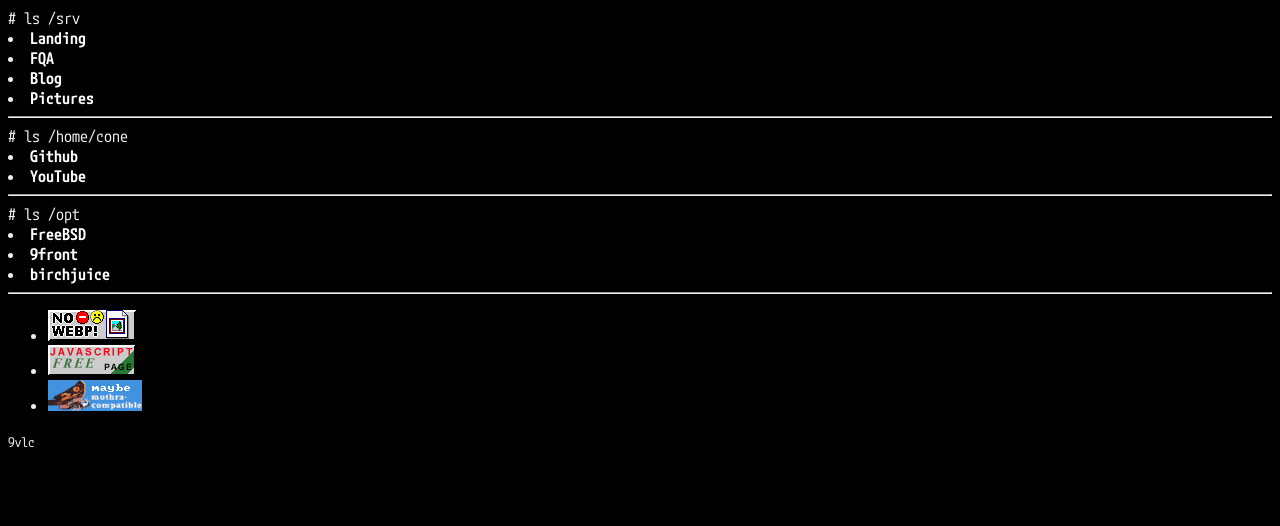
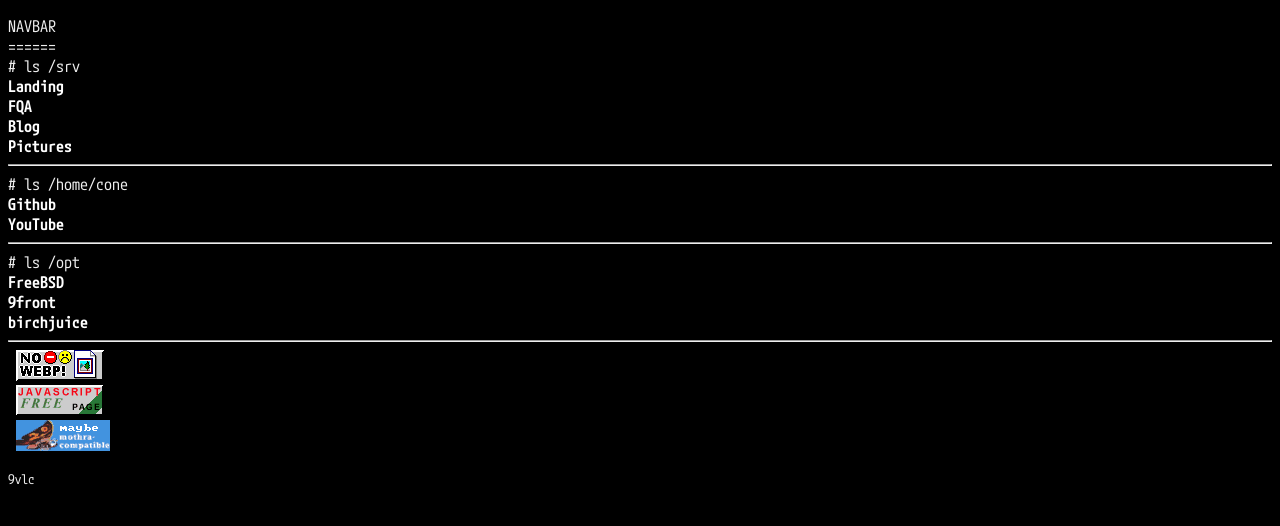
Before and after one commit to 9vlc/website, a plain HTML site: page frames/bar.html in a window 1280 px wide. Drawn offline with Linux system fonts and the light colour scheme.

Commit message:
more compliant html??

```diff
--- a/frames/bar.html
+++ b/frames/bar.html
@@ -1,42 +1,39 @@
-<!DOCTYPE HTML PUBLIC "-//W3C//DTD HTML 4.01//EN" "http://www.w3.org/TR/html4/strict.dtd">
+<!DOCTYPE HTML PUBLIC "-//W3C//DTD HTML 4.01 Transitional//EN" "http://www.w3.org/TR/html4/loose.dtd">
 <html>
 
 <head>
-	<title>Navigation Bar</title>
-	<style>
+	<title>Navbar</title>
+	<style type="text/css">
 		@font-face { font-family: 'code50-regular'; src: url('../dat/fon/mplus-codel50-regular.woff') format('woff'); }
 		@font-face { font-family: 'code50-semibold'; src: url('../dat/fon/mplus-codel50-semibold.woff') format('woff'); }
-		body { font-family: 'code50-regular', monospace, serif; }
+		body { color: #eee; background-color: #000; font-family: 'code50-regular', monospace, serif; }
+		pre { color: #eee; font-family: 'code50-regular', monospace, serif; }
 		a { text-decoration: none; font-family: 'code50-semibold', monospace, serif; }
+		a:link { color: #fff; }
+		a:hover { color: #aaa; }
 	</style>
 </head>
 
 <body bgcolor="#000" text="#eee" link="#fff" vlink="#fff">
-		# ls /srv
-		<br/>
-			<li><a target="main" href="welcome.html">Landing</a></li>
-			<li><a target="main" href="../indep/fqa.html">FQA</a></li>
-			<li><a target="main" href="../indep/blog.html">Blog</a></li>
-			<li><a target="main" href="../indep/pictures.html">Pictures</a></li>
-		<hr/>
-		# ls /home/cone
-		<br/>
-			<li><a target="_top" href="https://github.com/9vlc">Github</a></li>
-			<li><a target="_top" href="https://youtube.com/@9vlc">YouTube</a></li>
-		<hr/>
-		# ls /opt
-		<br/>
-			<li><a target="_top" href="https://freebsd.org">FreeBSD</a></li>
-			<li><a target="_top" href="https://9front.org">9front</a></li>
-			<li><a target="_top" href="https://birchjuicedrinker.com">birchjuice</a></li>
-		<hr/>
-		<ul>
-			<li><img height="31" border="0" alt="88x31 pixel button: no WEBP! just use PNG!" src="../dat/img/no-webp.gif"/></li>
-			<li><img height="31" border="0" alt="88x31 pixel button: javascript-free webpage" src="../dat/img/no-js.gif"/></li>
-			<li><img height="31" border="0" alt="88x31 pixel button: maybe mothra web browser compatible (featuring mothra from godzilla)" src="../dat/img/mothra.gif"/></li>
-		</ul>
-
-	<p><small>9vlc</small></p>
+<pre>NAVBAR
+======
+# ls /srv
+<b><a target="main" href="welcome.html">Landing</a>
+<a target="main" href="../indep/fqa.html">FQA</a>
+<a target="main" href="../indep/blog.html">Blog</a>
+<a target="main" href="../indep/pictures.html">Pictures</a></b>
+<hr># ls /home/cone
+<a target="_top" href="https://github.com/9vlc">Github</a>
+<a target="_top" href="https://youtube.com/@9vlc">YouTube</a>
+<hr># ls /opt
+<a target="_top" href="https://freebsd.org">FreeBSD</a>
+<a target="_top" href="https://9front.org">9front</a>
+<a target="_top" href="https://birchjuicedrinker.com">birchjuice</a>
+<hr> <img height="31" border="0" alt="88x31 pixel button: no WEBP! just use PNG!" src="../dat/img/no-webp.gif"/>
+ <img height="31" border="0" alt="88x31 pixel button: javascript-free webpage" src="../dat/img/no-js.gif"/>
+ <img height="31" border="0" alt="88x31 pixel button: maybe mothra web browser compatible (featuring mothra from godzilla)" src="../dat/img/mothra.gif"/>
+<p><small>9vlc</small></p>
+</pre>
 </body>
 
 </html>
```
Also changed, not shown: index.html (+7 -6 lines), 1 other file.
